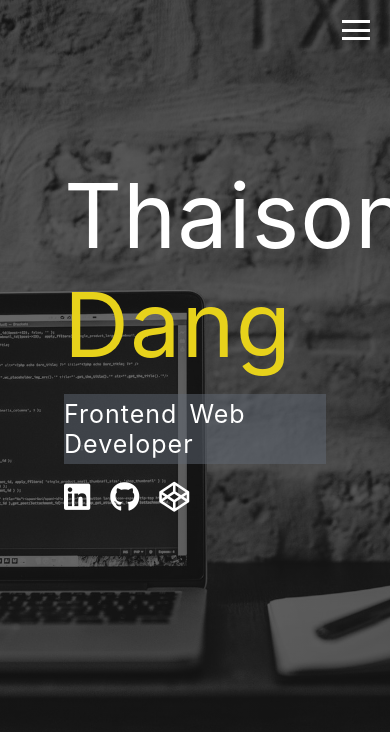
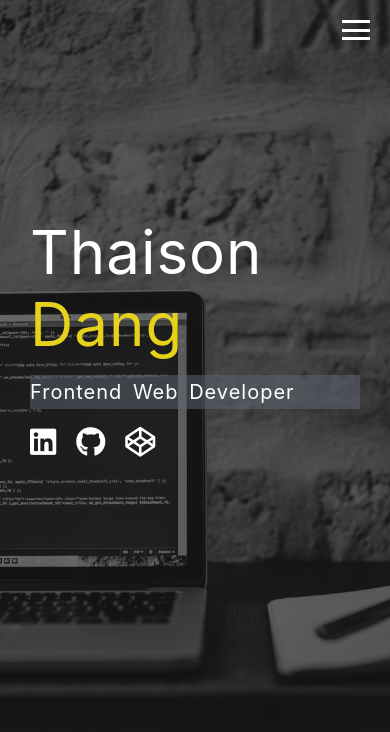
Before and after one commit to thaisonbk57/Portfolio-Fullstack, a React (Create React App) app: page / in a window 390 px wide. Shown: the top 732 px of the page. Built offline with nearby package versions, Linux system fonts and the light colour scheme.

Commit message:
responsive for Home cmp

```diff
--- a/src/_grid.scss
+++ b/src/_grid.scss
@@ -1,5 +1,9 @@
 .container {
   padding: 64px;
+
+  @media screen and (max-width: 600px) {
+    padding: 30px;
+  }
 }
 
 .row {
--- a/src/components/UI/Heading/Heading.scss
+++ b/src/components/UI/Heading/Heading.scss
@@ -4,6 +4,14 @@ h1.Heading {
 
   span {
     color: rgba(231, 210, 27, 1);
+  }
+
+  @media screen and (max-width: 900px) {
+    font-size: 70px;
+  }
+
+  @media screen and (max-width: 600px) {
+    font-size: 60px;
   }
 }
 
@@ -12,6 +20,10 @@ h2.Heading {
   font-size: 25px;
   background: rgba(96, 104, 117, 0.5);
   padding: 5px 0px;
+
+  @media screen and (max-width: 900px) {
+    font-size: 20px;
+  }
 }
 
 .Heading {
--- a/src/pages/Home/Home.scss
+++ b/src/pages/Home/Home.scss
@@ -5,6 +5,7 @@
   background-size: cover;
   width: 100vw;
   height: 100vh;
+}
 
 .hero {
   position: absolute;
@@ -13,5 +14,8 @@
   transform: translateY(-50%);
   width: 100%;
   padding: 64px;
+
+  @media screen and (max-width: 600px) {
+    padding: 30px;
   }
 }
```
Lines whose indentation alone changed are shown as unchanged.
